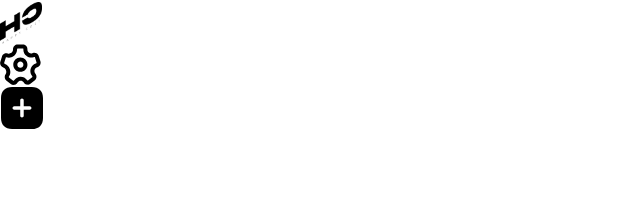
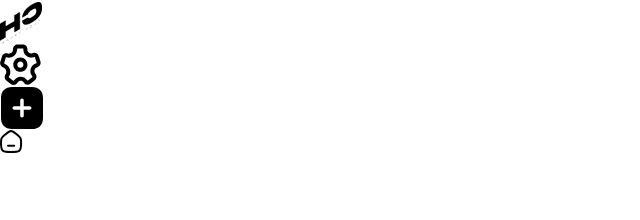
Before and after one commit to AlvaJufinto/HappyTask, a React (Create React App) app: page / in a window 1280 px wide. Shown: the part 70-290 px from the top of the page, without its empty margins (0-640 px from the left). Built offline with nearby package versions, Linux system fonts and the light colour scheme.

Commit message:
React Router just lit

```diff
--- a/package.json
+++ b/package.json
@@ -12,6 +12,7 @@
     "@types/react-dom": "^18.0.9",
     "react": "^18.2.0",
     "react-dom": "^18.2.0",
+    "react-router-dom": "^6.4.4",
     "react-scripts": "5.0.1",
     "typescript": "^4.9.3",
     "web-vitals": "^2.1.4"
--- a/src/App.tsx
+++ b/src/App.tsx
@@ -1,17 +1,34 @@
+import {
+  createBrowserRouter,
+  createRoutesFromElements,
+  Route,
+  RouterProvider,
+} from "react-router-dom";
+
+
 import Text from  "./components/atoms/Text"
 import Checkbox from "./components/atoms/Checkbox";
 import Image from "./components/atoms/Image";
+import ButtonIcon from "./components/molecules/ButtonIcon";
+import LinkIcon from "./components/molecules/LinkIcon";
 
 import LogoHC from "./assets/logo/logo-hc.png";
 import SettingIcon from "./assets/icon/setting-icon.svg";
-import ButtonIcon from "./components/molecules/ButtonIcon";
 import TrashIcon from "./assets/icon/trash-icon.svg";
+import HomeIcon from "./assets/icon/home-icon.svg";
 
 import { TextType } from "./components/atoms/Text";
 import { ButtonIconType } from "./components/molecules/ButtonIcon";
 
+export const router = createBrowserRouter(
+  createRoutesFromElements(
+    <Route path="/" element={<App />} />
+  )
+);
+
 function App() {
   return (
+
     <div className="App">
       <Text text="Yes" textType={TextType.Title} />
       <Text text="Yes" textType={TextType.Small} />
@@ -19,6 +36,7 @@ function App() {
       <Image imageSrc={LogoHC} imageWidth="42px" />
       <Image imageSrc={SettingIcon} imageWidth="42px" />
       <ButtonIcon buttonIconSrc={TrashIcon} onClickFunction={() => alert("sup nig")} />
+      <LinkIcon LinkIconSrc={HomeIcon} LinkTo="/asdasd" />
     </div>
   );
 }
--- a/src/components/molecules/ButtonIcon.tsx
+++ b/src/components/molecules/ButtonIcon.tsx
@@ -1,7 +1,7 @@
 import { FC } from 'react';
 import Image from '../atoms/Image';
 
-import AddIcon from "../../assets/icon/plus-icon.svg"
+import AddIcon from "./../../assets/icon/plus-icon.svg"
 
 interface IState {
     buttonIconSrc: string;
--- a/src/components/molecules/LinkIcon.tsx
+++ b/src/components/molecules/LinkIcon.tsx
@@ -1 +1,20 @@
-// @ts-ignore-file
+import { FC } from 'react';
+import { Link } from "react-router-dom";
+
+import Image from '../atoms/Image';
+
+
+interface IState {
+    LinkIconSrc: string,
+    LinkTo: string,
+}
+
+const LinkIcon: FC<IState> = ({ LinkIconSrc, LinkTo }) => {
+    return (
+        <Link to={LinkTo}>
+            <Image imageSrc={LinkIconSrc} />
+        </Link>
+    );
+}
+
+export default LinkIcon;
--- a/src/index.tsx
+++ b/src/index.tsx
@@ -1,13 +1,15 @@
+import { RouterProvider } from 'react-router-dom';
+
 import React from 'react';
 import ReactDOM from 'react-dom/client';
 import './index.css';
-import App from './App';
+import { router } from './App';
 
 const root = ReactDOM.createRoot(
   document.getElementById('root') as HTMLElement
 );
 root.render(
   <React.StrictMode>
-    <App />
+    <RouterProvider router={router} />
   </React.StrictMode>
 );
```
Also changed, not shown: 1 other file (tests, documents, lock files or other folders).
